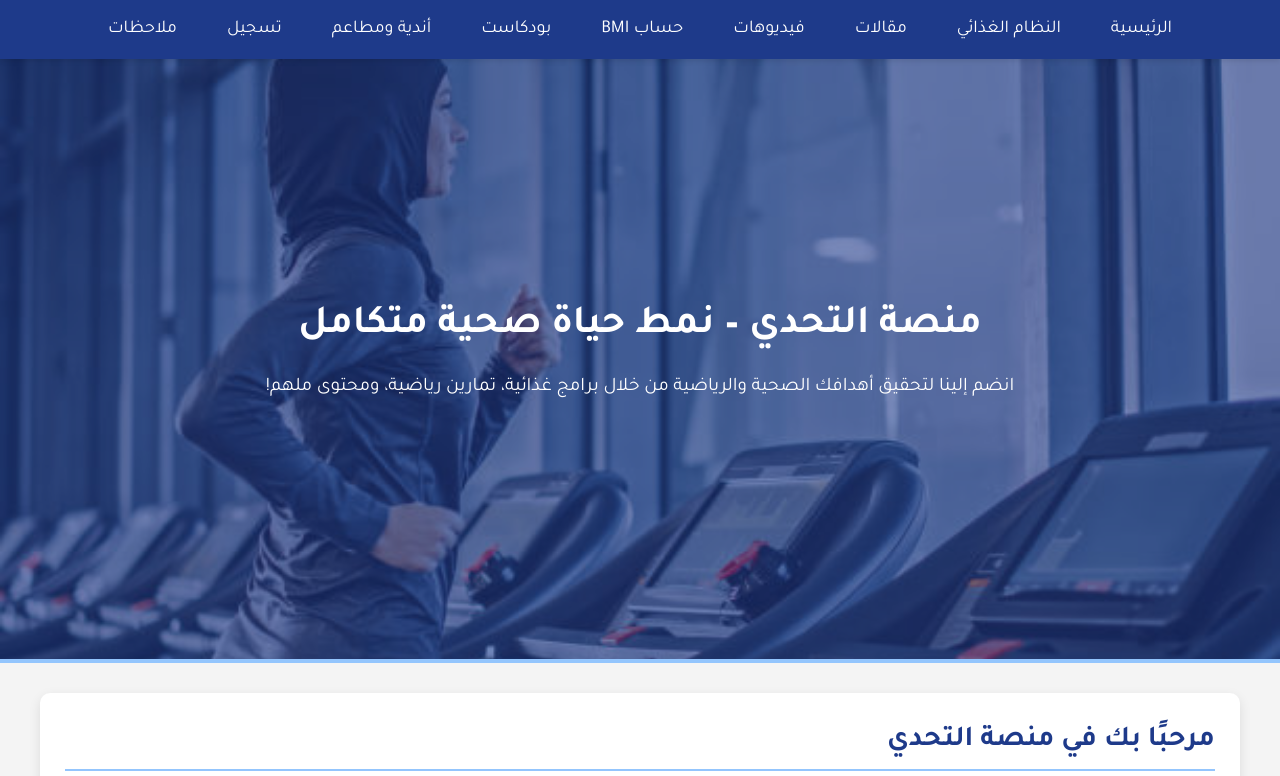
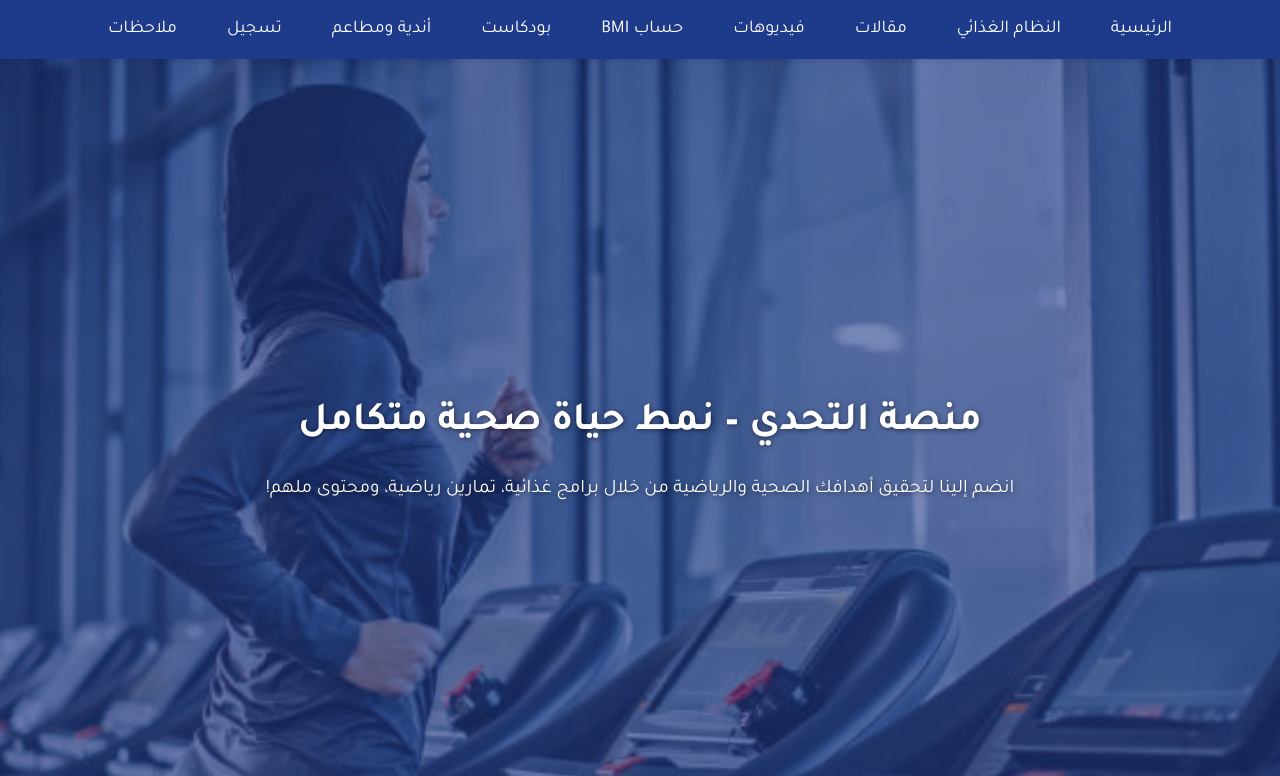
Before and after one commit to ali00223/tahhadii, a plain HTML site: page index.html in a window 1280 px wide. Shown: the top 776 px of the page. Drawn offline with Linux system fonts and the light colour scheme.

Commit message:
Update style.css

```diff
--- a/style.css
+++ b/style.css
@@ -46,16 +46,17 @@ body {
 
 header {
     text-align: center;
-    padding: 100px 20px; /* زيادة الارتفاع لتظهر الصورة بشكل كامل */
+    padding: 150px 20px; /* زيادة التباعد العلوي والسفلي */
     background: url('background-image.jpg') no-repeat center center;
     background-size: cover; /* تغطية المساحة الكاملة */
     color: white;
     border-bottom: 4px solid #93c5fd;
     position: relative;
-    min-height: 400px; /* الحد الأدنى للارتفاع لضمان ظهور الصورة */
+    min-height: 500px; /* زيادة الارتفاع الأدنى لضمان ظهور الصورة كاملة */
     display: flex;
     flex-direction: column;
     justify-content: center;
+    align-items: center;
 }
 
 header::before {
@@ -65,20 +66,21 @@ header::before {
     left: 0;
     width: 100%;
     height: 100%;
-    background: rgba(30, 58, 138, 0.6); /* خفض الشفافية قليلاً */
+    background: rgba(30, 58, 138, 0.6); /* طبقة تراكب شفافة */
     z-index: 1;
 }
 
 header h1, header .intro {
     position: relative;
     z-index: 2;
-    padding: 0 10px;
+    padding: 0 20px;
 }
 
 header h1 {
     font-size: 2.5em;
-    margin: 0 0 15px;
+    margin: 0 0 20px;
     font-weight: 700;
+    text-shadow: 1px 1px 5px rgba(0, 0, 0, 0.5); /* إضافة ظل لتحسين الرؤية */
 }
 
 .intro {
@@ -86,6 +88,7 @@ header h1 {
     max-width: 800px;
     margin: 0 auto 20px;
     padding: 0 10px;
+    text-shadow: 1px 1px 5px rgba(0, 0, 0, 0.5); /* إضافة ظل لتحسين الرؤية */
 }
 
 main {
```
